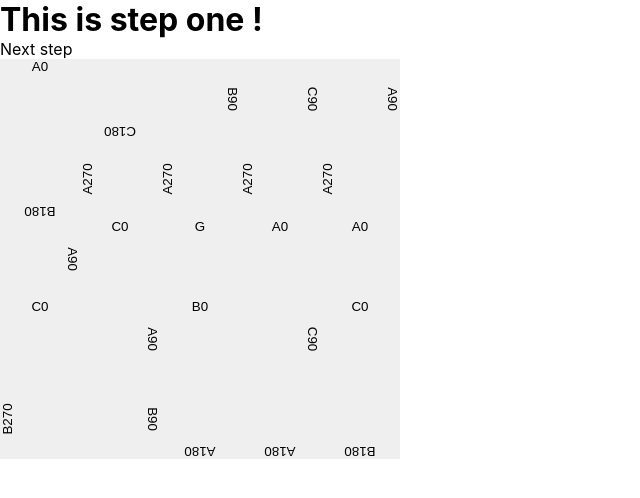
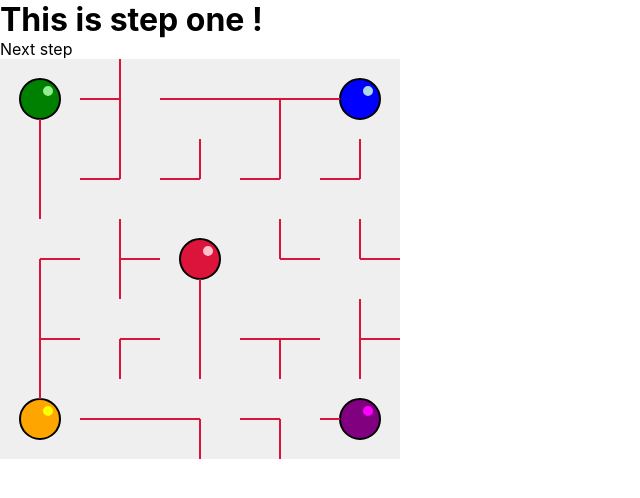
Before and after one commit to Quentin-Macquart/Escape-Platform, a Next.js app in the folder ep-front/: page /games/id/step1 in a window 1280 px wide. Shown: the top 498 px of the page, without its empty margins (0-640 px from the left). Built offline with nearby package versions, Linux system fonts and the light colour scheme.

Commit message:
Added pattern to the electrik board

```diff
--- a/ep-front/components/buttonRotation/index.tsx
+++ b/ep-front/components/buttonRotation/index.tsx
@@ -1,5 +1,5 @@
-import React, { useState, useEffect } from "react";
-import { soundEffect } from "../../lib/soundEffect";
+import React, { useState, useEffect } from 'react';
+import { soundEffect } from '../../lib/soundEffect';
 
 interface ButtonRotationProps {
   setPosition: React.Dispatch<
@@ -22,11 +22,11 @@ const ButtonRotation: React.ComponentType<ButtonRotationProps> = ({
 }) => {
   const [rotateNeeded, setRotateNeeded] = useState<boolean>(false);
   const [oneRotate, setOneRotate] = useState<number>(0);
-  const [circuitSound] = useState<string>("/game1/sounds/circuit-4.mp3");
+  const [circuitSound] = useState<string>('/game1/sounds/circuit-4.mp3');
 
   const style: { transform: string; transition: string } = {
     transform: `rotate(${oneRotate}deg)`,
-    transition: "transform 70ms ease",
+    transition: 'transform 70ms ease',
   };
 
   /**
@@ -63,6 +63,249 @@ const ButtonRotation: React.ComponentType<ButtonRotationProps> = ({
     }
   };
 
+  /**
+   * Function to return a display depending the type of panel
+   * /!\ svg will change to image later, not the final version of the function
+   * @returns {SVGElement} svg that display the panel visual
+   */
+  const panelDisplay = () => {
+    switch (locationCode.type) {
+      case 'A':
+        return (
+          <svg width="100%" height="100%">
+            <line
+              x1="50%"
+              y1="0%"
+              x2="50%"
+              y2="50%"
+              stroke="crimson"
+              strokeWidth="2px"
+            />
+            <line
+              x1="50%"
+              y1="50%"
+              x2="100%"
+              y2="50%"
+              stroke="crimson"
+              strokeWidth="2px"
+            />
+          </svg>
+        );
+        break;
+      case 'B':
+        return (
+          <svg width="100%" height="100%">
+            <line
+              x1="50%"
+              y1="0%"
+              x2="50%"
+              y2="100%"
+              stroke="crimson"
+              strokeWidth="2px"
+            />
+          </svg>
+        );
+        break;
+      case 'C':
+        return (
+          <svg width="100%" height="100%">
+            <line
+              x1="50%"
+              y1="0%"
+              x2="50%"
+              y2="100%"
+              stroke="crimson"
+              strokeWidth="2px"
+            />
+            <line
+              x1="50%"
+              y1="50%"
+              x2="100%"
+              y2="50%"
+              stroke="crimson"
+              strokeWidth="2px"
+            />
+          </svg>
+        );
+        break;
+      case 'D':
+        return (
+          <svg width="100%" height="100%">
+            <line
+              x1="50%"
+              y1="0%"
+              x2="50%"
+              y2="100%"
+              stroke="crimson"
+              strokeWidth="2px"
+            />
+            <line
+              x1="0%"
+              y1="50%"
+              x2="100%"
+              y2="50%"
+              stroke="crimson"
+              strokeWidth="2px"
+            />
+          </svg>
+        );
+        break;
+      case 'G':
+        return (
+          <svg width="100%" height="100%">
+            <circle
+              cx="50%"
+              cy="50%"
+              r="25%"
+              stroke="black"
+              strokeWidth="2px"
+              fill="crimson"
+            />
+            <circle
+              cx="60%"
+              cy="40%"
+              r="5%"
+              stroke="pink"
+              strokeWidth="2px"
+              fill="pink"
+            />
+            <line
+              x1="50%"
+              y1="75%"
+              x2="50%"
+              y2="100%"
+              stroke="crimson"
+              strokeWidth="2px"
+            />
+          </svg>
+        );
+        break;
+      case 'K1':
+        return (
+          <svg width="100%" height="100%">
+            <circle
+              cx="50%"
+              cy="50%"
+              r="25%"
+              stroke="black"
+              strokeWidth="2px"
+              fill="green"
+            />
+            <circle
+              cx="60%"
+              cy="40%"
+              r="5%"
+              stroke="lightgreen"
+              strokeWidth="2px"
+              fill="lightgreen"
+            />
+            <line
+              x1="50%"
+              y1="75%"
+              x2="50%"
+              y2="100%"
+              stroke="crimson"
+              strokeWidth="2px"
+            />
+          </svg>
+        );
+        break;
+      case 'K2':
+        return (
+          <svg width="100%" height="100%">
+            <circle
+              cx="50%"
+              cy="50%"
+              r="25%"
+              stroke="black"
+              strokeWidth="2px"
+              fill="orange"
+            />
+            <circle
+              cx="60%"
+              cy="40%"
+              r="5%"
+              stroke="yellow"
+              strokeWidth="2px"
+              fill="yellow"
+            />
+            <line
+              x1="50%"
+              y1="0%"
+              x2="50%"
+              y2="25%"
+              stroke="crimson"
+              strokeWidth="2px"
+            />
+          </svg>
+        );
+        break;
+      case 'K3':
+        return (
+          <svg width="100%" height="100%">
+            <circle
+              cx="50%"
+              cy="50%"
+              r="25%"
+              stroke="black"
+              strokeWidth="2px"
+              fill="blue"
+            />
+            <circle
+              cx="60%"
+              cy="40%"
+              r="5%"
+              stroke="lightblue"
+              strokeWidth="2px"
+              fill="lightblue"
+            />
+            <line
+              x1="0%"
+              y1="50%"
+              x2="25%"
+              y2="50%"
+              stroke="crimson"
+              strokeWidth="2px"
+            />
+          </svg>
+        );
+        break;
+      case 'K4':
+        return (
+          <svg width="100%" height="100%">
+            <circle
+              cx="50%"
+              cy="50%"
+              r="25%"
+              stroke="black"
+              strokeWidth="2px"
+              fill="purple"
+            />
+            <circle
+              cx="60%"
+              cy="40%"
+              r="5%"
+              stroke="magenta"
+              strokeWidth="2px"
+              fill="magenta"
+            />
+            <line
+              x1="0%"
+              y1="50%"
+              x2="25%"
+              y2="50%"
+              stroke="crimson"
+              strokeWidth="2px"
+            />
+          </svg>
+        );
+        break;
+      default:
+        `${locationCode.type}${locationCode.pos}`;
+        break;
+    }
+  };
+
   useEffect(() => {
     locationCode.pos !== 1 && setOneRotate(locationCode.pos);
   }, []);
@@ -74,7 +317,7 @@ const ButtonRotation: React.ComponentType<ButtonRotationProps> = ({
       onClick={() => rotateClick(locationCode)}
       draggable
     >
-      {locationCode.pos === 1 ? "G" : `${locationCode.type}${locationCode.pos}`}
+      {panelDisplay()}
     </button>
   );
 };
--- a/ep-front/components/electrikBoard/index.tsx
+++ b/ep-front/components/electrikBoard/index.tsx
@@ -1,44 +1,44 @@
-import React, { useState, useEffect } from "react";
+import React, { useState, useEffect } from 'react';
 
-import ButtonRotation from "../buttonRotation";
+import ButtonRotation from '../buttonRotation';
 
-import SElectrikBoard from "./style";
+import SElectrikBoard from './style';
 
 const defaultPanel: { type: string; pos: number }[][] = [
   [
-    { type: "A", pos: 0 },
-    { type: "B", pos: 180 },
-    { type: "A", pos: 90 },
-    { type: "C", pos: 0 },
-    { type: "B", pos: 270 },
+    { type: 'K1', pos: 1 },
+    { type: 'B', pos: 180 },
+    { type: 'A', pos: 90 },
+    { type: 'C', pos: 0 },
+    { type: 'K2', pos: 1 },
   ],
   [
-    { type: "C", pos: 180 },
-    { type: "A", pos: 270 },
-    { type: "C", pos: 0 },
-    { type: "A", pos: 90 },
-    { type: "B", pos: 90 },
+    { type: 'C', pos: 180 },
+    { type: 'A', pos: 270 },
+    { type: 'C', pos: 0 },
+    { type: 'A', pos: 90 },
+    { type: 'B', pos: 90 },
   ],
   [
-    { type: "B", pos: 90 },
-    { type: "A", pos: 270 },
-    { type: "Z", pos: 1 },
-    { type: "B", pos: 0 },
-    { type: "A", pos: 180 },
+    { type: 'B', pos: 90 },
+    { type: 'A', pos: 270 },
+    { type: 'G', pos: 1 },
+    { type: 'B', pos: 0 },
+    { type: 'A', pos: 180 },
   ],
   [
-    { type: "C", pos: 90 },
-    { type: "A", pos: 270 },
-    { type: "A", pos: 0 },
-    { type: "C", pos: 90 },
-    { type: "A", pos: 180 },
+    { type: 'C', pos: 90 },
+    { type: 'A', pos: 270 },
+    { type: 'A', pos: 0 },
+    { type: 'C', pos: 90 },
+    { type: 'A', pos: 180 },
   ],
   [
-    { type: "A", pos: 90 },
-    { type: "A", pos: 270 },
-    { type: "A", pos: 0 },
-    { type: "C", pos: 0 },
-    { type: "B", pos: 180 },
+    { type: 'K3', pos: 1 },
+    { type: 'A', pos: 270 },
+    { type: 'A', pos: 0 },
+    { type: 'C', pos: 0 },
+    { type: 'K4', pos: 1 },
   ],
 ];
 
@@ -49,7 +49,7 @@ const defaultPanel: { type: string; pos: number }[][] = [
 const ElectrikBoard: React.ComponentType = () => {
   const [panel] = useState<typeof defaultPanel>(defaultPanel);
   const [circuitPos, setCircuitPos] = useState<{ type: string; pos: number }>({
-    type: "",
+    type: '',
     pos: 0,
   });
 
```
